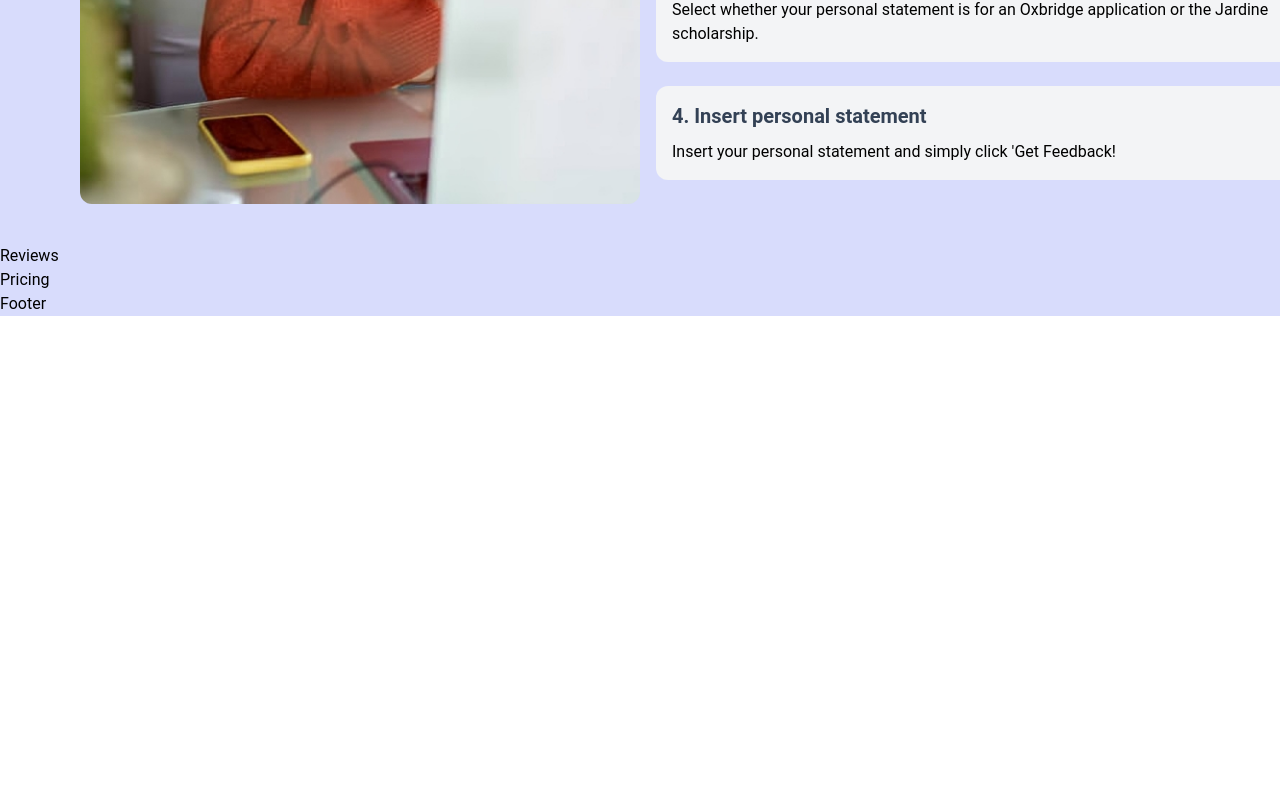
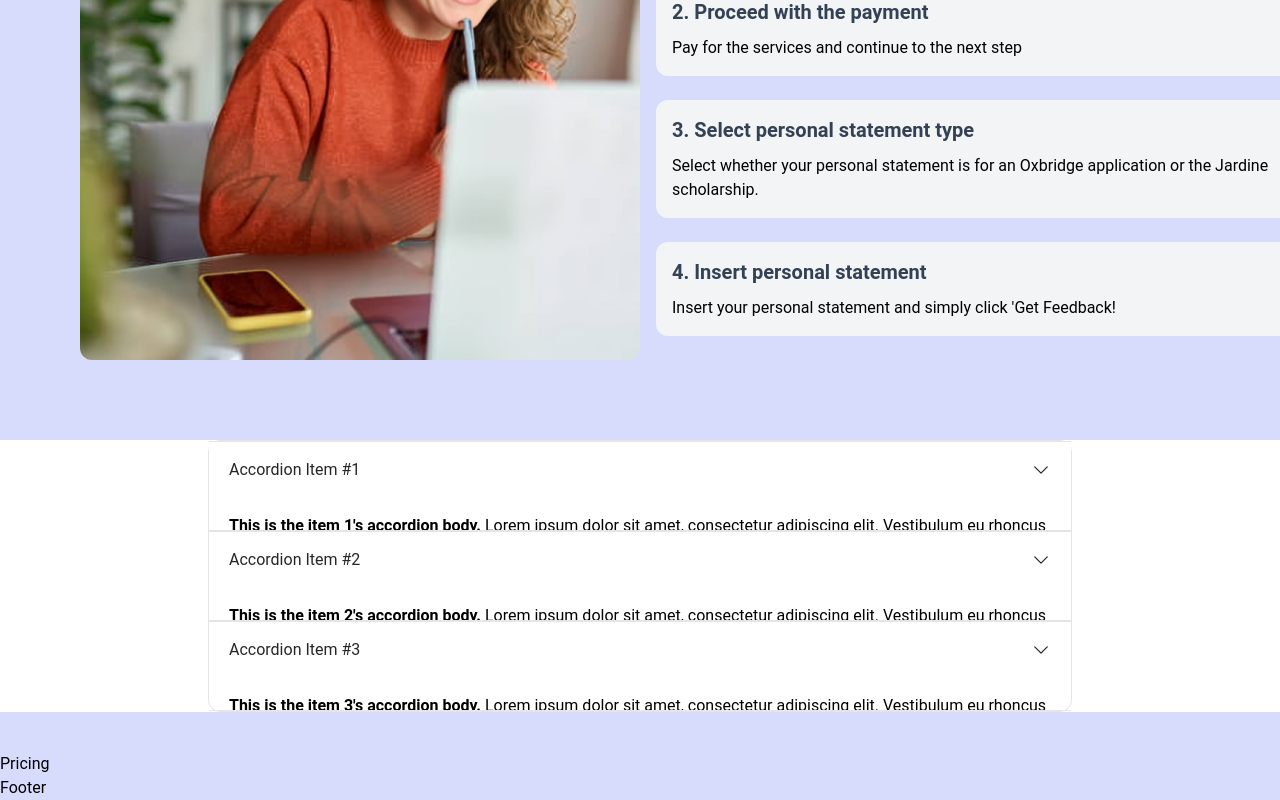
Before and after one commit to nknguyenhc/CS3216-A3, a React (Vite) app in the folder frontend/: page / in a window 1280 px wide. Shown: the part 1286-2086 px from the top of the page. Before the commit the page ends 1602 px from the top, so only its background shows below. Built offline with nearby package versions, Linux system fonts and the light colour scheme.

Commit message:
Add accordion

```diff
--- /dev/null
+++ b/frontend/src/components/Accordions/Accordion.tsx
@@ -0,0 +1,41 @@
+import React, { useState } from "react";
+import AccordionItem from "./AccordionItem";
+
+const Accordion: React.FC = () => {
+  const [activeElement, setActiveElement] = useState<string | null>(null);
+
+  const handleClick = (value: string) => {
+    setActiveElement(activeElement === value ? null : value);
+  };
+
+  return (
+    <section className="bg-white dark:bg-neutral-800 mt-10 mb-10">
+      <div className="max-w-4xl mx-auto px-4">
+        <div className="border border-neutral-200 dark:border-neutral-600 rounded-xl">
+          {["element1", "element2", "element3"].map((element, index) => (
+            <AccordionItem
+              key={element}
+              id={element}
+              title={`Accordion Item #${index + 1}`}
+              isActive={activeElement === element}
+              onClick={() => handleClick(element)}
+            >
+              <strong>
+                This is the {`item ${index + 1}`}'s accordion body.
+              </strong>{" "}
+              Lorem ipsum dolor sit amet, consectetur adipiscing elit.
+              Vestibulum eu rhoncus purus, vitae tincidunt nibh. Vivamus
+              elementum egestas ligula in varius. Proin ac erat pretium,
+              ultricies leo at, cursus ante. Pellentesque at odio euismod,
+              mattis urna ac, accumsan metus. Nam nisi leo, malesuada vitae
+              pretium et, laoreet at lorem. Curabitur non sollicitudin
+              neque.
+            </AccordionItem>
+          ))}
+        </div>
+      </div>
+    </section>
+  );
+};
+
+export default Accordion;
--- /dev/null
+++ b/frontend/src/components/Accordions/AccordionItem.tsx
@@ -0,0 +1,54 @@
+interface AccordionItemProps {
+  id: string;
+  title: string;
+  isActive: boolean;
+  onClick: () => void;
+  children: React.ReactNode;
+}
+
+const AccordionItem: React.FC<AccordionItemProps> = ({
+  id,
+  title,
+  isActive,
+  onClick,
+  children,
+}) => {
+  return (
+    <div className={`border-t ${!isActive && 'border-b'} border-neutral-200 dark:border-neutral-600`}>
+      <h2 id={`heading${id}`} className="mb-0">
+        <button
+          className={`flex w-full items-center px-5 py-4 text-left text-base transition-colors duration-200 rounded-none bg-white dark:bg-neutral-800 text-neutral-800 dark:text-white ${
+            isActive ? "text-primary dark:text-primary-400 [box-shadow:inset_0_-1px_0_rgba(229,231,235)] dark:[box-shadow:inset_0_-1px_0_rgba(75,85,99)]" : ""
+          } hover:bg-neutral-100 dark:hover:bg-neutral-700`}
+          onClick={onClick}
+          aria-expanded={isActive}
+          aria-controls={`collapse${id}`}
+        >
+          {title}
+          <svg
+            className={`ml-auto h-5 w-5 transition-transform duration-200 ${isActive ? "rotate-180" : ""}`}
+            xmlns="http://www.w3.org/2000/svg"
+            fill="none"
+            viewBox="0 0 24 24"
+            strokeWidth="1.5"
+            stroke="currentColor"
+          >
+            <path
+              strokeLinecap="round"
+              strokeLinejoin="round"
+              d="M19.5 8.25l-7.5 7.5-7.5-7.5"
+            />
+          </svg>
+        </button>
+      </h2>
+      <div
+        id={`collapse${id}`}
+        className={`px-5 py-4 overflow-hidden transition-all duration-300 ease-in-out ${isActive ? "max-h-screen" : "max-h-0"}`}
+      >
+        {children}
+      </div>
+    </div>
+  );
+};
+
+export default AccordionItem;
--- a/frontend/src/components/Advantage/AdvantageSection.tsx
+++ b/frontend/src/components/Advantage/AdvantageSection.tsx
@@ -28,7 +28,7 @@ const advantagesData = [
 
 const AdvantagesSection: React.FC = () => {
   return (
-    <section className="bg-custom-gradient flex overflow-hidden flex-col items-center px-16 pt-9 w-full max-md:px-5 max-md:max-w-full">
+    <section className="bg-custom-gradient flex overflow-hidden flex-col items-center px-16 pt-9 pb-9 w-full max-md:px-5 max-md:max-w-full">
       <div className="w-full max-w-[1186px] max-md:max-w-full">
         <h2 className="text-3xl font-extrabold text-black mb-5">Our advantages</h2>
         <div className="flex gap-5 max-md:flex-col">
--- a/frontend/src/components/Hero.tsx
+++ b/frontend/src/components/Hero.tsx
@@ -1,7 +1,7 @@
 const Hero = () => {
   return (
     <div>
-      <header className="self-end ml-20 mr-20 w-full max-w-[1324px] max-md:mr-2.5 max-md:max-w-full">
+      <header className="self-end ml-20 mr-20 mb-20 w-full max-w-[1324px] max-md:mr-2.5 max-md:max-w-full">
         <div className="flex gap-5 max-md:flex-col">
           <div className="flex flex-col w-[45%] max-md:ml-0 max-md:w-full">
             <div className="flex flex-col items-start self-stretch my-auto max-md:mt-10 max-md:max-w-full">
--- a/frontend/src/components/Reviews.tsx
+++ /dev/null
@@ -1,5 +0,0 @@
-const Reviews = () => {
-  return <div>Reviews</div>;
-};
-
-export default Reviews;
--- a/frontend/src/components/Steps/FeedbackSteps.tsx
+++ b/frontend/src/components/Steps/FeedbackSteps.tsx
@@ -31,7 +31,7 @@ const steps: StepProps[] = [
 
 const FeedbackSteps = () => {
   return (
-    <section className="mt-10 mb-10">
+    <section className="mt-20 mb-20">
       <div className="flex ml-20 mr-20 w-full max-w-[1324px] max-md:ml-2.5 max-md:mr-2.5 max-md:max-w-full items-stretch">
         <div className="flex w-[45%] max-md:w-full items-stretch pr-4">
           <img
--- a/frontend/src/pages/LandingPage.tsx
+++ b/frontend/src/pages/LandingPage.tsx
@@ -1,7 +1,7 @@
 import Hero from "../components/Hero";
-import Reviews from "../components/Reviews";
 import Pricing from "../components/Pricing";
 import Footer from "../components/Footer";
+import Accordion from "../components/Accordions/Accordion";
 import FeedbackSteps from "../components/Steps/FeedbackSteps";
 import AdvantagesSection from "../components/Advantage/AdvantageSection";
 
@@ -11,7 +11,7 @@ const LandingPage = () => {
       <Hero />
       <AdvantagesSection />
       <FeedbackSteps />
-      <Reviews />
+      <Accordion />
       <Pricing />
       <Footer />
     </div>
```
